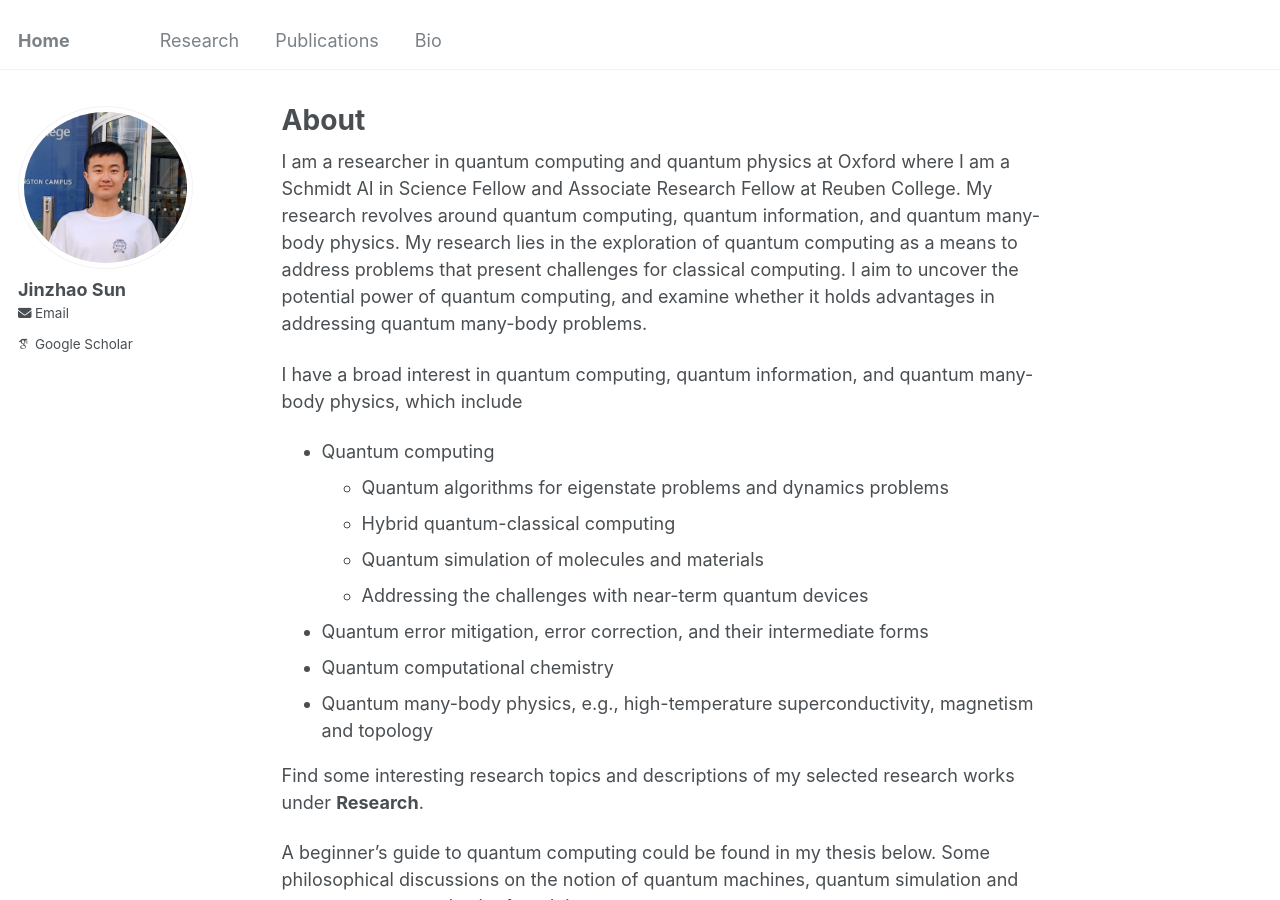
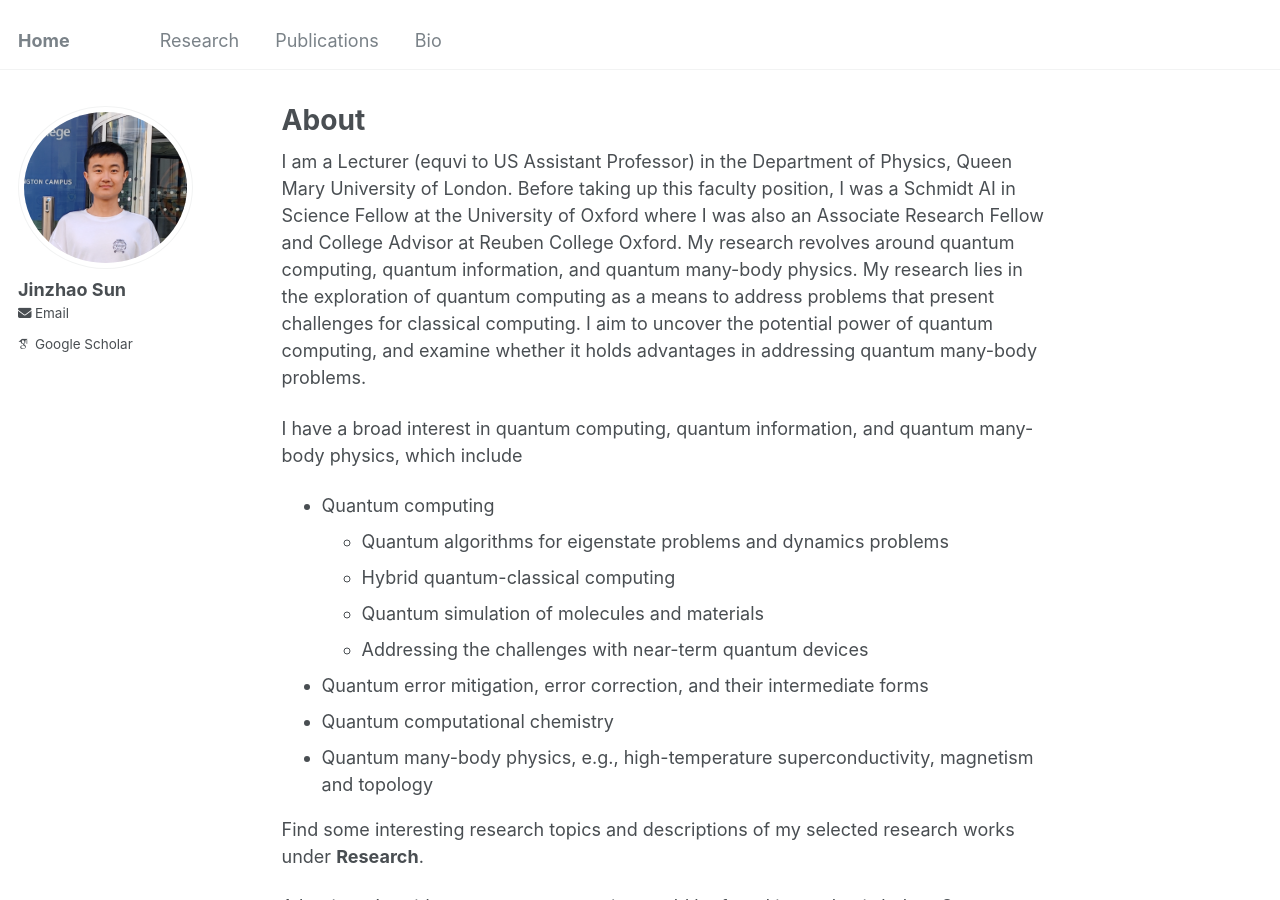
Before and after one commit to jinzhao-sun/jinzhao-sun.github.io, a Jekyll site: the page built from _pages/about.md, in a window 1280 px wide and 900 px high. Built offline with Jekyll 4.4.1, drawn with Linux system fonts in a browser that asks for light colours; some web fonts are replaced.

Commit message:
Update about.md

```diff
--- a/_pages/about.md
+++ b/_pages/about.md
@@ -7,8 +7,7 @@ redirect_from:
   - /about.html
 ---
 
-
-I am a researcher in quantum computing and quantum physics at Oxford where I am a Schmidt AI in Science Fellow and Associate Research Fellow at Reuben College. My research revolves around quantum computing, quantum information, and quantum many-body physics. My research lies in the exploration of quantum computing as a means to address problems that present challenges for classical computing. I aim to uncover the potential power of quantum computing, and examine whether it holds advantages in addressing quantum many-body problems.
+I am a Lecturer (equvi to US Assistant Professor) in the Department of Physics, Queen Mary University of London. Before taking up this faculty position, I was a Schmidt AI in Science Fellow at the University of Oxford where I was also an Associate Research Fellow and College Advisor at Reuben College Oxford.  My research revolves around quantum computing, quantum information, and quantum many-body physics. My research lies in the exploration of quantum computing as a means to address problems that present challenges for classical computing. I aim to uncover the potential power of quantum computing, and examine whether it holds advantages in addressing quantum many-body problems.
 
 I have a broad interest in quantum computing, quantum information, and quantum many-body physics, which include
 * Quantum computing
```
